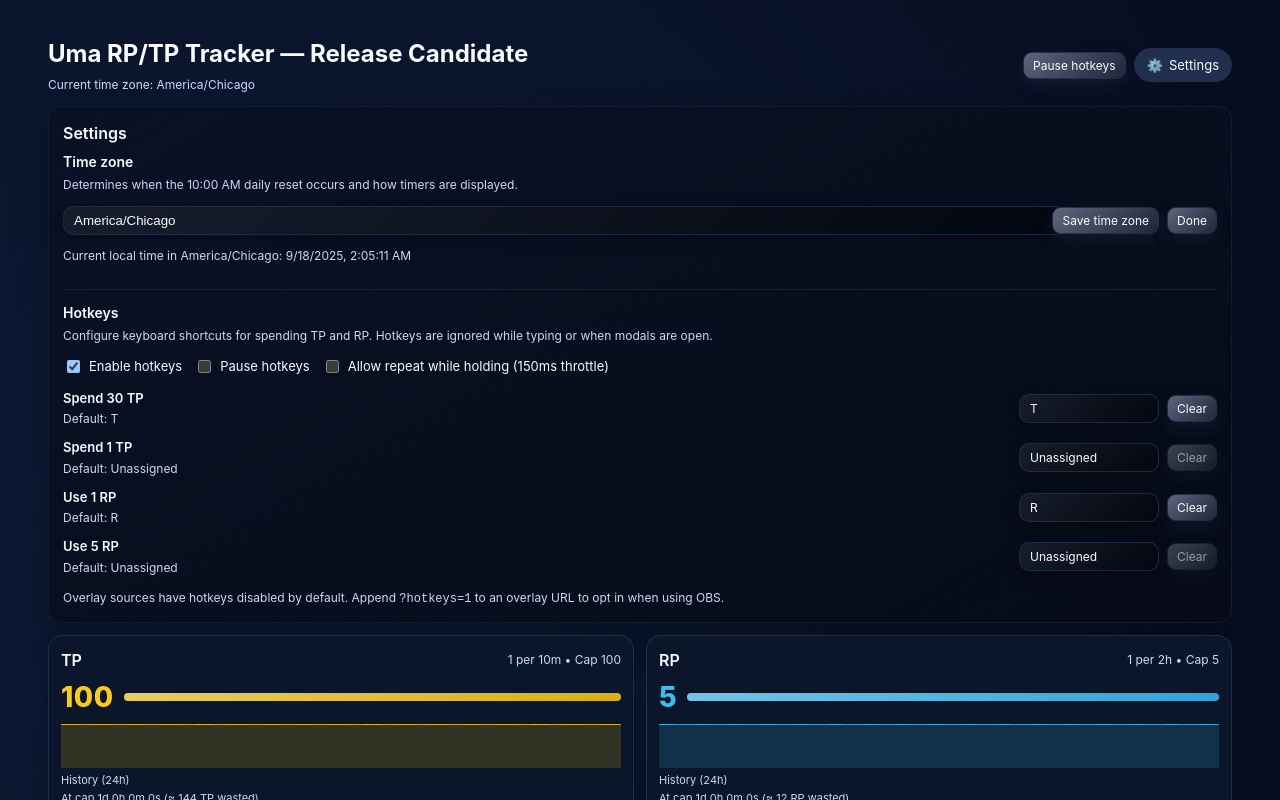
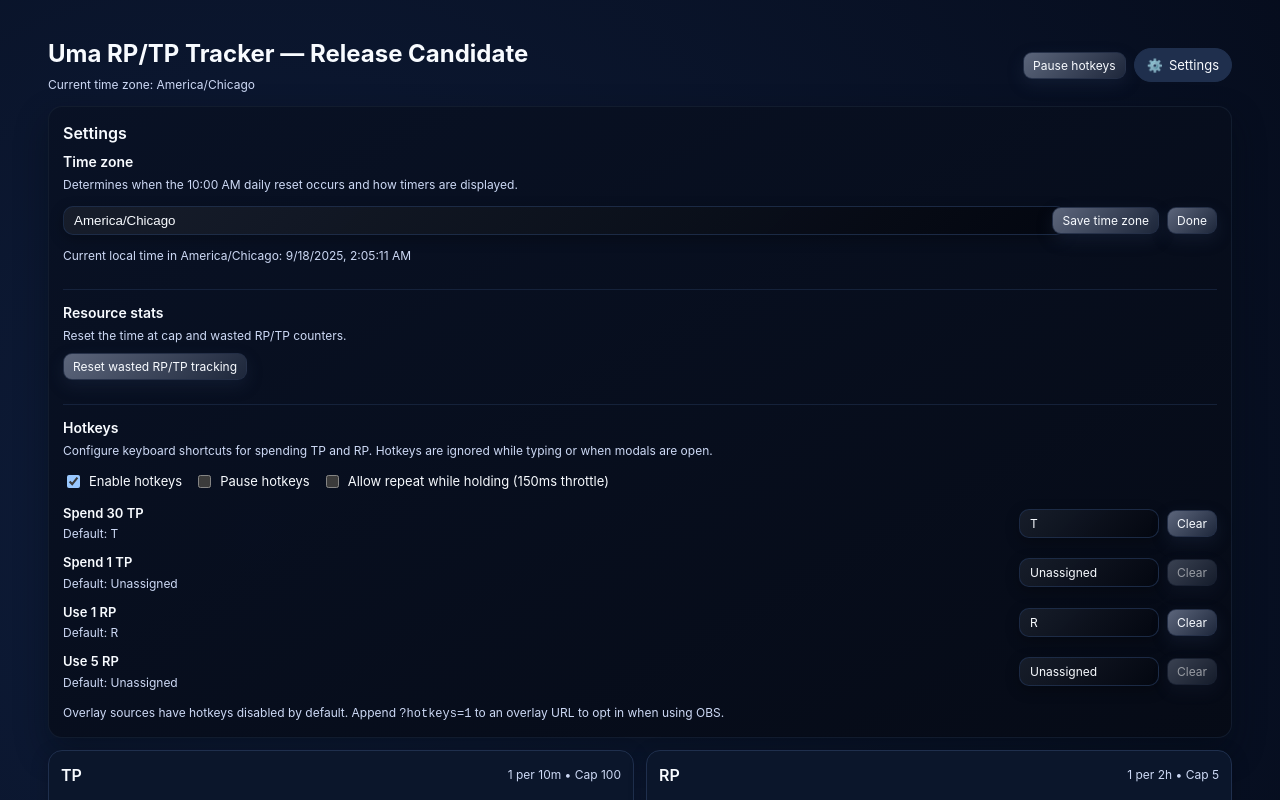
Before and after one commit to TwilightLilyy/Umamasume-Tracker, a React (Vite) app: page / in a window 1280 px wide. Both pictures are taken after a click on the button "Open settings". Shown: the top 800 px of the page. Built offline with nearby package versions, Linux system fonts and the light colour scheme.

Commit message:
Add settings control to reset wasted resource tracking

```diff
--- a/src/App.tsx
+++ b/src/App.tsx
@@ -345,6 +345,38 @@ function cloneHistoryState(state: ResourceHistoryState): ResourceHistoryState {
     tp: { points: [...state.tp.points], events: [...state.tp.events] },
     rp: { points: [...state.rp.points], events: [...state.rp.events] },
   };
+}
+
+interface WastedResetState {
+  tp: number | null;
+  rp: number | null;
+}
+
+function sanitizeWastedResetState(state: Partial<WastedResetState> | undefined): WastedResetState {
+  const normalize = (value: unknown) => {
+    if (value == null) return null;
+    const num = typeof value === "number" ? value : Number(value);
+    return Number.isFinite(num) ? num : null;
+  };
+  if (!state || typeof state !== "object") return { tp: null, rp: null };
+  const base = state as WastedResetState;
+  return {
+    tp: normalize(base.tp),
+    rp: normalize(base.rp),
+  };
+}
+
+function wastedResetStateEqual(
+  a: Partial<WastedResetState> | undefined,
+  b: Partial<WastedResetState> | undefined
+) {
+  const normalize = (value: unknown) => {
+    if (value == null) return null;
+    const num = typeof value === "number" ? value : Number(value);
+    return Number.isFinite(num) ? num : null;
+  };
+  return (normalize(a?.tp) ?? null) === (normalize(b?.tp) ?? null) &&
+    (normalize(a?.rp) ?? null) === (normalize(b?.rp) ?? null);
 }
 
 function trimHistorySnapshot(snapshot: ResourceHistorySnapshot, cutoff: number): ResourceHistorySnapshot {
@@ -1013,11 +1045,17 @@ function computeWastedAtCap(
   cap: number,
   rateMs: number,
   retentionMs: number,
-  nowMs: number
+  nowMs: number,
+  resetStartMs?: number | null
 ): WastedInfo {
   if (!(cap > 0) || !(rateMs > 0)) return { ms: 0, points: 0 };
-  const domainStart = nowMs - retentionMs;
+  let domainStart = nowMs - retentionMs;
+  if (Number.isFinite(resetStartMs)) {
+    const resetClamped = Math.min(resetStartMs as number, nowMs);
+    domainStart = Math.max(domainStart, resetClamped);
+  }
   const domainEnd = nowMs;
+  if (domainStart > domainEnd) return { ms: 0, points: 0 };
   const series = buildHistorySeries(points, currentValue, domainStart, domainEnd);
   let wastedMs = 0;
   for (let i = 0; i < series.length - 1; i++) {
@@ -2949,6 +2987,10 @@ export default function UmaResourceTracker() {
     "uma.history",
     createEmptyHistoryState()
   );
+  const [wastedResetRaw, setWastedResetState] = useLocalStorage<WastedResetState>("uma.wastedReset", {
+    tp: null,
+    rp: null,
+  });
   const [notif, setNotif] = useLocalStorage<NotificationState>("uma.notif", {
     enabled: false,
     tpMilestones: { "30": true, "60": true, "90": true, full: true },
@@ -3055,6 +3097,12 @@ export default function UmaResourceTracker() {
     [rpRaw]
   );
   const history = useMemo(() => sanitizeHistoryState(historyRaw), [historyRaw]);
+  const wastedReset = useMemo(() => sanitizeWastedResetState(wastedResetRaw), [wastedResetRaw]);
+
+  useEffect(() => {
+    const sanitized = sanitizeWastedResetState(wastedResetRaw);
+    if (!wastedResetStateEqual(wastedResetRaw, sanitized)) setWastedResetState(sanitized);
+  }, [wastedResetRaw, setWastedResetState]);
 
   const updateHistory = useCallback(
     (mutator: (draft: ResourceHistoryState, timestamp: number) => boolean, timestamp?: number) => {
@@ -3366,12 +3414,34 @@ export default function UmaResourceTracker() {
   const tpFull = useMemo(() => timeToFull(curTP, TP_RATE_MS, TP_CAP), [curTP]);
   const tpWasted = useMemo(() => {
     const nowTs = now();
-    return computeWastedAtCap(history.tp.points, curTP.value, TP_CAP, TP_RATE_MS, HISTORY_RETENTION_MS, nowTs);
-  }, [history.tp.points, curTP.value, tick]);
+    return computeWastedAtCap(
+      history.tp.points,
+      curTP.value,
+      TP_CAP,
+      TP_RATE_MS,
+      HISTORY_RETENTION_MS,
+      nowTs,
+      wastedReset.tp
+    );
+  }, [history.tp.points, curTP.value, tick, wastedReset.tp]);
   const rpWasted = useMemo(() => {
     const nowTs = now();
-    return computeWastedAtCap(history.rp.points, curRP.value, RP_CAP, RP_RATE_MS, HISTORY_RETENTION_MS, nowTs);
-  }, [history.rp.points, curRP.value, tick]);
+    return computeWastedAtCap(
+      history.rp.points,
+      curRP.value,
+      RP_CAP,
+      RP_RATE_MS,
+      HISTORY_RETENTION_MS,
+      nowTs,
+      wastedReset.rp
+    );
+  }, [history.rp.points, curRP.value, tick, wastedReset.rp]);
+  const resetWastedStats = useCallback(() => {
+    const ts = now();
+    setWastedResetState({ tp: ts, rp: ts });
+    sampleHistoryPoint("tp", curTP.value, ts, true);
+    sampleHistoryPoint("rp", curRP.value, ts, true);
+  }, [setWastedResetState, sampleHistoryPoint, curTP.value, curRP.value]);
   const hotkeyBindingsMap = useMemo(() => {
     const map = new Map<string, HotkeyActionId>();
     for (const action of HOTKEY_ACTIONS) {
@@ -3974,6 +4044,25 @@ export default function UmaResourceTracker() {
                 Current local time in {tzDraftTrimmed}: {tzPreview}
               </div>
             )}
+            <div
+              style={{
+                borderTop: `1px solid ${withAlpha(COLOR.border, 0.6)}`,
+                marginTop: 12,
+                paddingTop: 12,
+                display: "grid",
+                gap: 8,
+              }}
+            >
+              <div>
+                <div style={{ fontSize: 14, fontWeight: 600 }}>Resource stats</div>
+                <div style={{ fontSize: 12, color: COLOR.subtle, marginTop: 4 }}>
+                  Reset the time at cap and wasted RP/TP counters.
+                </div>
+              </div>
+              <div>
+                <SmallBtn onClick={resetWastedStats}>Reset wasted RP/TP tracking</SmallBtn>
+              </div>
+            </div>
             <div
               style={{
                 borderTop: `1px solid ${withAlpha(COLOR.border, 0.6)}`,
```
